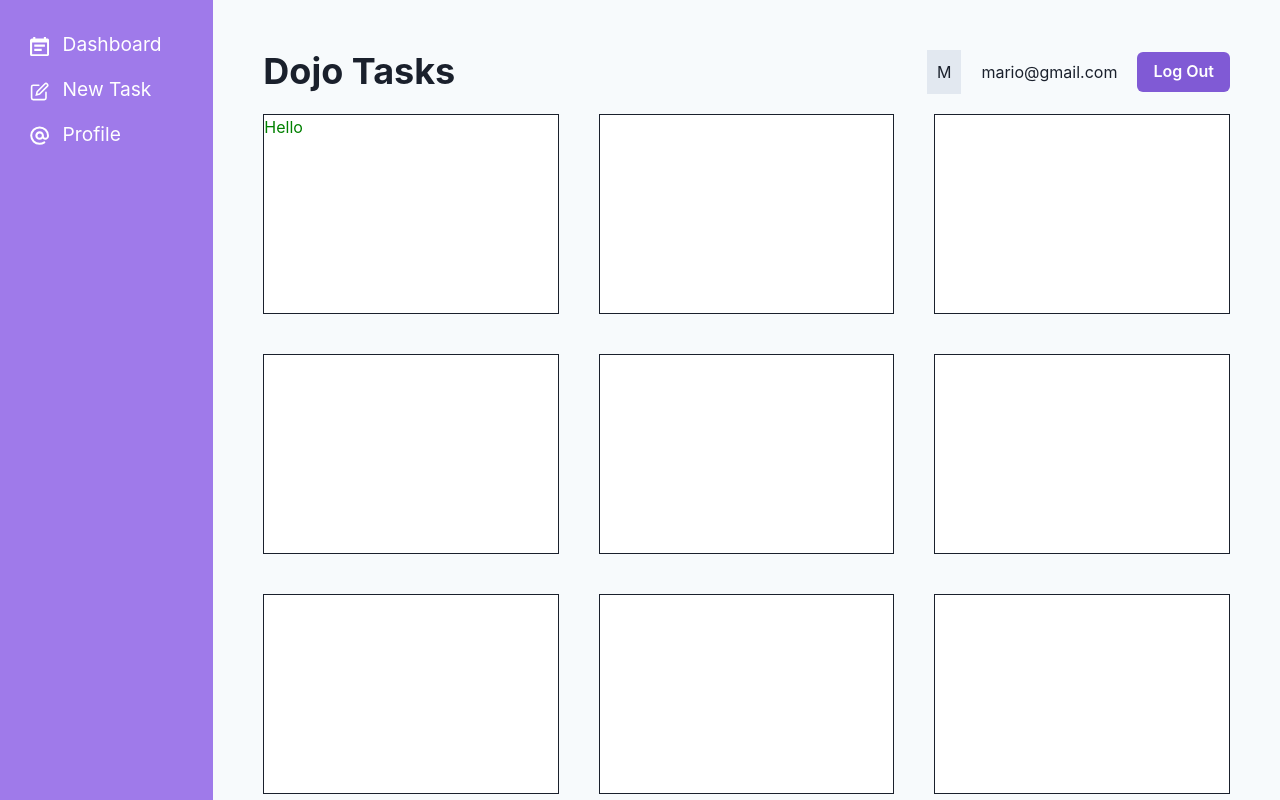
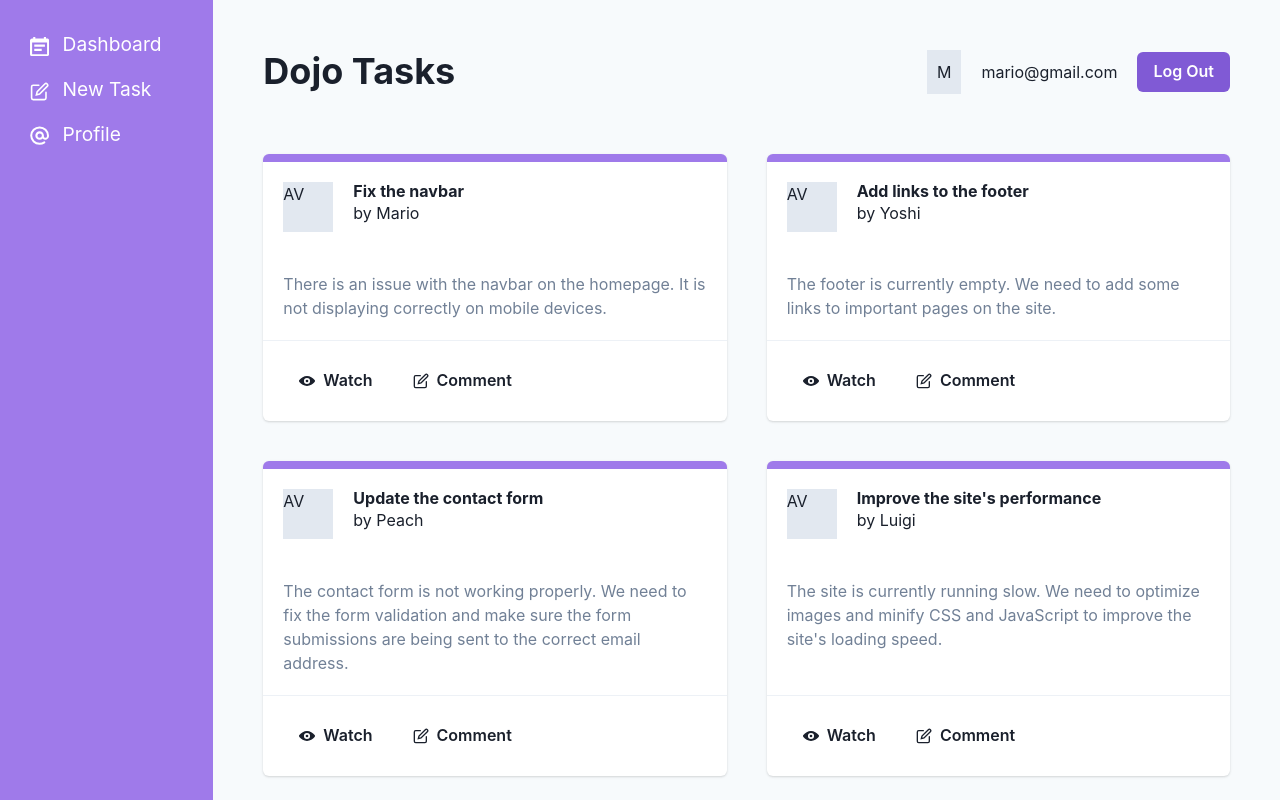
Before and after one commit to subashhB/chakra-ui-practice, a React (Vite) app: page / in a window 1280 px wide. Shown: the top 800 px of the page. Built offline with nearby package versions, Linux system fonts and the light colour scheme; data requests are answered from the project's data file.

Commit message:
chore: Card Components

```diff
--- a/package.json
+++ b/package.json
@@ -14,6 +14,7 @@
     "@emotion/react": "^11.11.1",
     "@emotion/styled": "^11.11.0",
     "framer-motion": "^10.12.18",
+    "json-server": "^0.17.3",
     "react": "^18.2.0",
     "react-dom": "^18.2.0",
     "react-router-dom": "^6.6.1"
--- a/src/App.jsx
+++ b/src/App.jsx
@@ -7,7 +7,7 @@
 
 // layouts and pages
 import RootLayout from './layouts/RootLayout'
-import Dashboard from './pages/Dashboard'
+import Dashboard, { taskLoader } from './pages/Dashboard'
 import Create from './pages/Create'
 import Profile from './pages/Profile'
 
@@ -15,7 +15,7 @@
 const router = createBrowserRouter(
   createRoutesFromElements(
     <Route path="/" element={<RootLayout />}>
-      <Route index element={<Dashboard />} />
+      <Route index element={<Dashboard />} loader={taskLoader} />
       <Route path="create" element={<Create />} />
       <Route path="profile" element={<Profile />} />
     </Route>
--- a/src/components/Navbar.jsx
+++ b/src/components/Navbar.jsx
@@ -10,7 +10,7 @@
 
 const Navbar = () => {
   return (
-    <Flex as="nav" p="10px" alignItems="center">
+    <Flex as="nav" p="10px" alignItems="center" marginBottom="40px">
       <Heading as="h1">Dojo Tasks</Heading>
       <Spacer />
       <HStack spacing="20px">
--- a/src/pages/Dashboard.jsx
+++ b/src/pages/Dashboard.jsx
@@ -1,24 +1,58 @@
-import { Box, SimpleGrid, Text } from "@chakra-ui/react";
+import { EditIcon, ViewIcon } from "@chakra-ui/icons";
+import {
+  Box,
+  Button,
+  Card,
+  CardBody,
+  CardFooter,
+  CardHeader,
+  Divider,
+  Flex,
+  HStack,
+  Heading,
+  SimpleGrid,
+  Text,
+} from "@chakra-ui/react";
+import { useLoaderData } from "react-router-dom";
+
+export const taskLoader = async () => {
+  const res = await fetch("http://localhost:3000/tasks");
+  return res.json();
+};
 
 export default function Dashboard() {
+  const tasks = useLoaderData();
+
   return (
-    <SimpleGrid p="10px" spacing={10} minChildWidth="250px">
-      <Box bg="white" h="200px" border="1px solid">
-        <Text color={{ base: 'pink', md: 'blue', lg: 'green' }}>Hello</Text>
-      </Box>
-      <Box bg="white" h="200px" border="1px solid"></Box>
-      <Box bg="white" h="200px" border="1px solid"></Box>
-      <Box bg="white" h="200px" border="1px solid"></Box>
-
-      <Box bg="white" h="200px" border="1px solid"></Box>
-      <Box bg="white" h="200px" border="1px solid"></Box>
-      <Box bg="white" h="200px" border="1px solid"></Box>
-      <Box bg="white" h="200px" border="1px solid"></Box>
-
-      <Box bg="white" h="200px" border="1px solid"></Box>
-      <Box bg="white" h="200px" border="1px solid"></Box>
-      <Box bg="white" h="200px" border="1px solid"></Box>
-      <Box bg="white" h="200px" border="1px solid"></Box>
+    <SimpleGrid p="10px" spacing={10} minChildWidth="300px">
+      {tasks &&
+        tasks.map((task) => (
+          <Card key={task.id} borderTop="8px" borderColor="purple.400" bg="white" >
+            <CardHeader>
+              <Flex gap={5}>
+                <Box w="50px" h="50px" bg="gray.200">
+                  <Text>AV</Text>
+                </Box>
+                <Box>
+                  <Heading as="h3" size="sm">
+                    {task.title}
+                  </Heading>
+                  <Text>by {task.author}</Text>
+                </Box>
+              </Flex>
+            </CardHeader>
+            <CardBody color="gray.500">
+              <Text>{task.description}</Text>
+            </CardBody>
+            <Divider borderColor="gray.200" />
+            <CardFooter>
+              <HStack>
+                <Button variant="ghost" leftIcon={<ViewIcon/>} >Watch</Button>
+                <Button  variant="ghost" leftIcon={<EditIcon/>} >Comment</Button>
+              </HStack>
+            </CardFooter>
+          </Card>
+        ))}
     </SimpleGrid>
   );
 }
```
Also changed, not shown: 1 other file (tests, documents, lock files or other folders).
